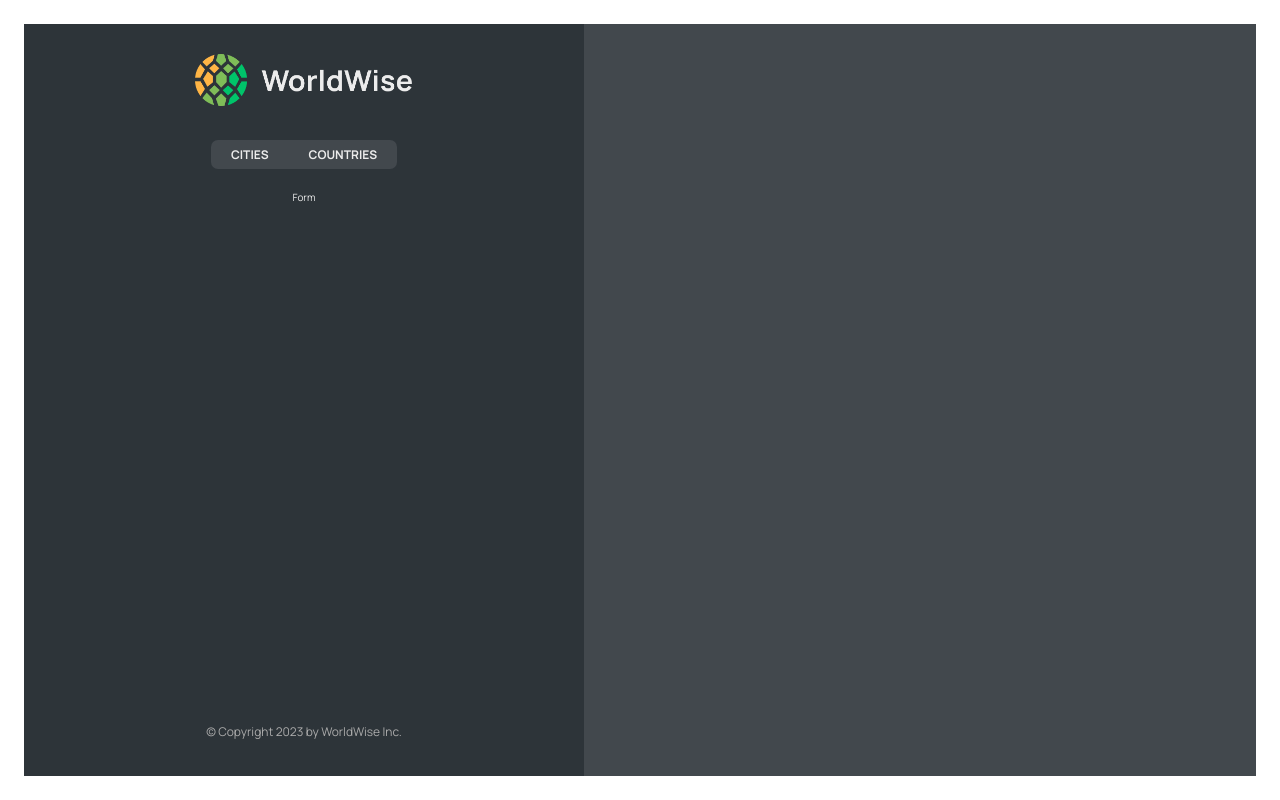
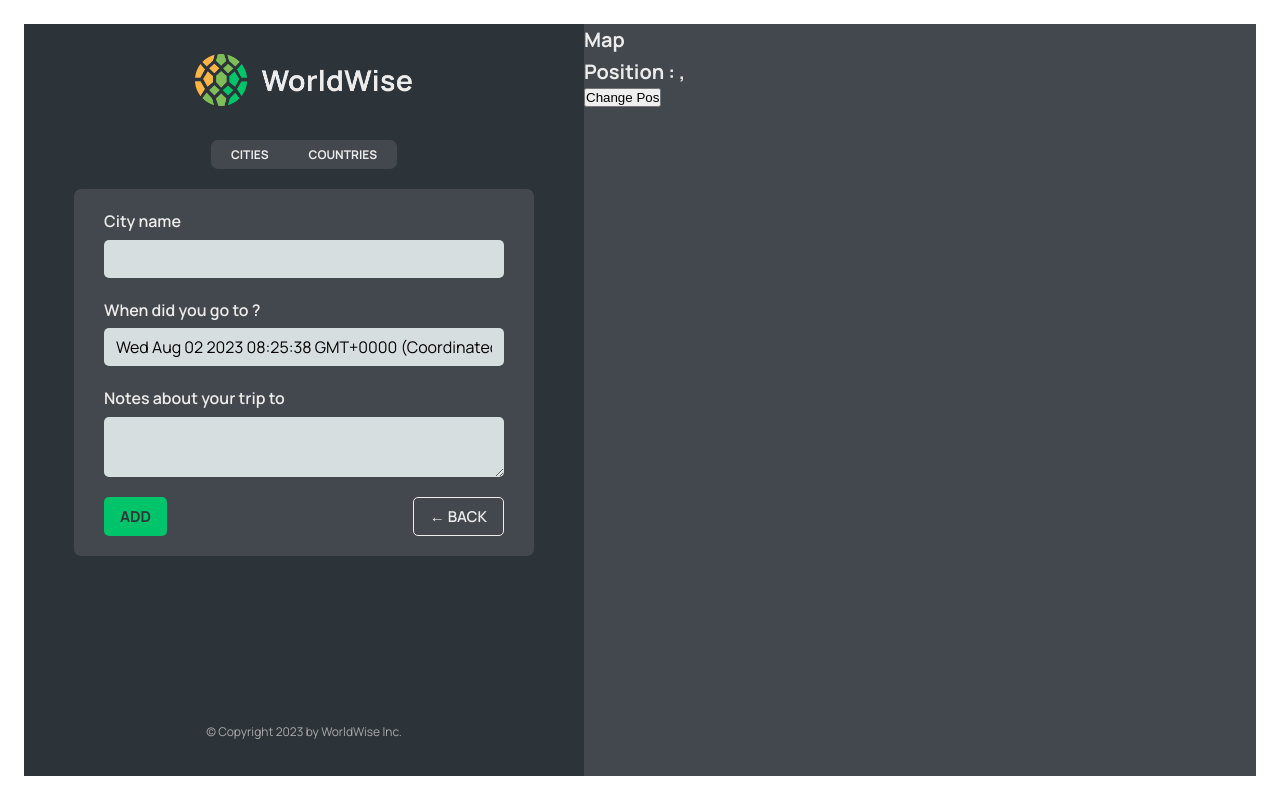
Before and after one commit to shubhamgoyalll/Worldwise, a React (Vite) app: page /app/form in a window 1280 px wide. Built offline with nearby package versions, Linux system fonts and the light colour scheme; data requests are answered from the project's data file.

Commit message:
Added the use of useNavigate Hook and <Navigate/> component as well

```diff
--- a/src/App.jsx
+++ b/src/App.jsx
@@ -10,6 +10,8 @@ import Login from "./pages/Login";
 import CityList from "./components/CityList";
 import CountryList from "./components/CountryList";
 import City from "./components/City";
+import Form from "./components/Form";
+import { Navigate } from "react-router-dom";
 
 const BASE_URL = "http://localhost:8000";
 
@@ -42,10 +44,7 @@ function App() {
         <Route path="pricing" element={<Pricing />} />
         <Route path="app" element={<AppLayout />}>
           {/*We have used nested routes and an index route here. Now to use these we use <Outlet/> wherever we want these. And if none of these matches then index route JSX will be shown*/}
-          <Route
-            index
-            element={<CityList cities={cities} isLoading={isLoading} />}
-          />
+          <Route index element={<Navigate replace to="cities" />} />
           <Route
             path="cities"
             element={<CityList cities={cities} isLoading={isLoading} />}
@@ -55,7 +54,7 @@ function App() {
             path="countries"
             element={<CountryList cities={cities} isLoading={isLoading} />}
           />
-          <Route path="form" element={<p>Form</p>} />
+          <Route path="form" element={<Form />} />
         </Route>
         <Route path="login" element={<Login />} />
         <Route path="*" element={<PageNotFound />} />
--- /dev/null
+++ b/src/components/Button.jsx
@@ -0,0 +1,11 @@
+import styles from "./Button.module.css";
+
+function Button({ children, onClick, type }) {
+  return (
+    <button onClick={onClick} className={`${styles.btn} ${styles[type]}`}>
+      {children}
+    </button>
+  );
+}
+
+export default Button;
--- a/src/components/City.jsx
+++ b/src/components/City.jsx
@@ -1,5 +1,5 @@
 import styles from "./City.module.css";
-import { useParams } from "react-router-dom";
+import { useParams, useSearchParams } from "react-router-dom";
 
 const formatDate = (date) =>
   new Intl.DateTimeFormat("en", {
@@ -11,6 +11,12 @@ const formatDate = (date) =>
 
 function City() {
   const { id } = useParams();
+
+  const [searchParams, setSearchParams] = useSearchParams();
+
+  const lat = searchParams.get("lat");
+  const lng = searchParams.get("lng");
+
   // TEMP DATA
   const currentCity = {
     cityName: "Lisbon",
@@ -22,7 +28,12 @@ function City() {
   const { cityName, emoji, date, notes } = currentCity;
 
   return (
-    <h2>City {id}</h2>
+    <>
+      <h2>City {id}</h2>
+      <p>
+        Position : {lat},{lng}
+      </p>
+    </>
     // <div className={styles.city}>
     //   <div className={styles.row}>
     //     <h6>City name</h6>
--- a/src/components/CityItem.jsx
+++ b/src/components/CityItem.jsx
@@ -10,10 +10,13 @@ const formatDate = (date) =>
   }).format(new Date(date));
 
 function CityItem({ city }) {
-  const { cityName, emoji, date, id } = city;
+  const { cityName, emoji, date, id, position } = city;
   return (
     <li>
-      <Link className={styles.cityItem} to={`${id}`}>
+      <Link
+        className={styles.cityItem}
+        to={`${id}?lat=${position.lat}&lng=${position.lng}`}
+      >
         <span className={styles.emoji}>{emoji}</span>
         <h3 className={styles.name}>{cityName}</h3>
         <time className={styles.date}>{formatDate(date)}</time>
--- a/src/components/CountryList.jsx
+++ b/src/components/CountryList.jsx
@@ -18,7 +18,7 @@ function CountryList({ cities, isLoading }) {
   return (
     <ul className={styles.countryList}>
       {countries.map((country) => (
-        <CountryItem country={country} key={country.id} />
+        <CountryItem country={country} key={country.country} />
       ))}
     </ul>
   );
--- a/src/components/Form.jsx
+++ b/src/components/Form.jsx
@@ -1,8 +1,9 @@
 // "https://api.bigdatacloud.net/data/reverse-geocode-client?latitude=0&longitude=0"
 
 import { useState } from "react";
-
+import { useNavigate } from "react-router-dom";
 import styles from "./Form.module.css";
+import Button from "./Button";
 
 export function convertToEmoji(countryCode) {
   const codePoints = countryCode
@@ -17,6 +18,7 @@ function Form() {
   const [country, setCountry] = useState("");
   const [date, setDate] = useState(new Date());
   const [notes, setNotes] = useState("");
+  const navigate = useNavigate();
 
   return (
     <form className={styles.form}>
@@ -49,8 +51,16 @@ function Form() {
       </div>
 
       <div className={styles.buttons}>
-        <button>Add</button>
-        <button>&larr; Back</button>
+        <Button type="primary">Add</Button>
+        <Button
+          type="back"
+          onClick={(e) => {
+            e.preventDefault();
+            navigate(-1);
+          }}
+        >
+          &larr; Back
+        </Button>
       </div>
     </form>
   );
--- a/src/components/Map.jsx
+++ b/src/components/Map.jsx
@@ -1,7 +1,25 @@
+import { useSearchParams, useNavigate } from "react-router-dom";
 import styles from "./Map.module.css";
 
 function Map() {
-  return <div className={styles.mapContainer}></div>;
+  // hook to take states or data from the URL
+  const [searchParams, setSearchParams] = useSearchParams();
+  const navigate = useNavigate();
+
+  const lat = searchParams.get("lat");
+  const lng = searchParams.get("lng");
+
+  return (
+    <div className={styles.mapContainer} onClick={() => navigate("form")}>
+      <h1>Map</h1>
+      <h1>
+        Position : {lat}, {lng}
+      </h1>
+      <button onClick={() => setSearchParams({ lat: 23, lng: 24 })}>
+        Change Pos
+      </button>
+    </div>
+  );
 }
 
 export default Map;
```
